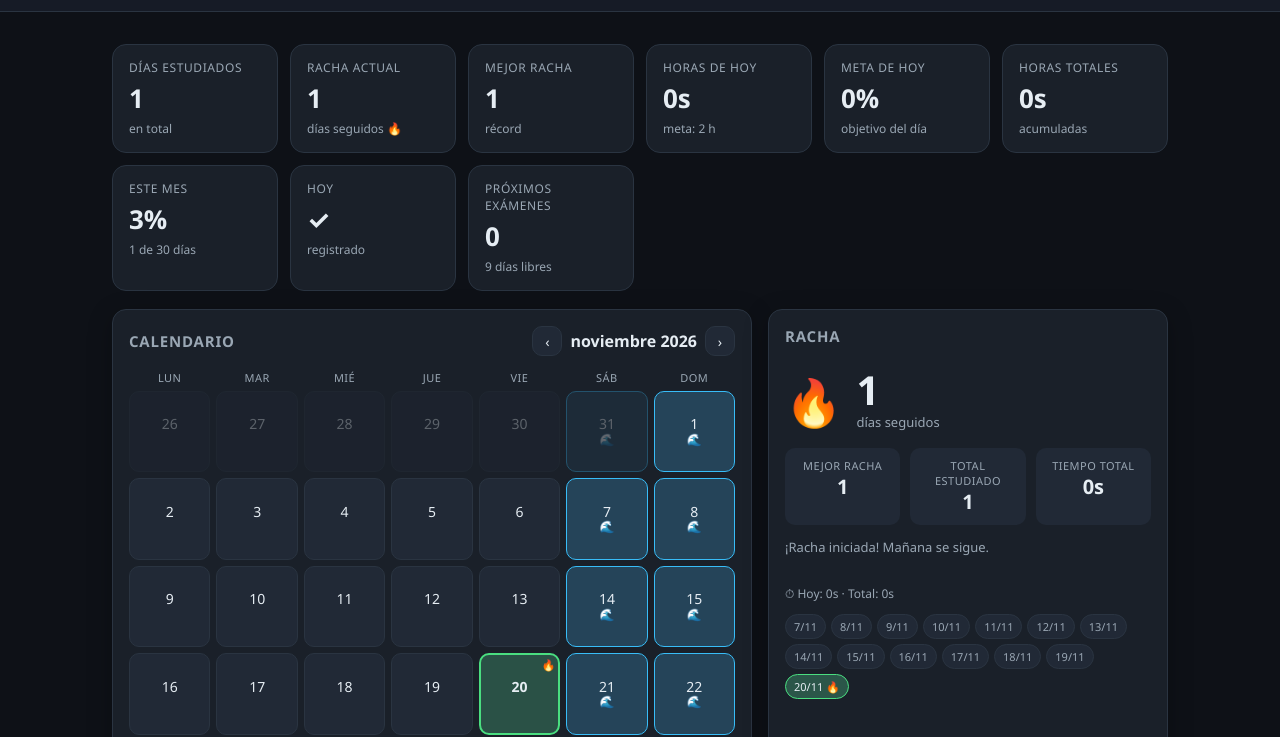
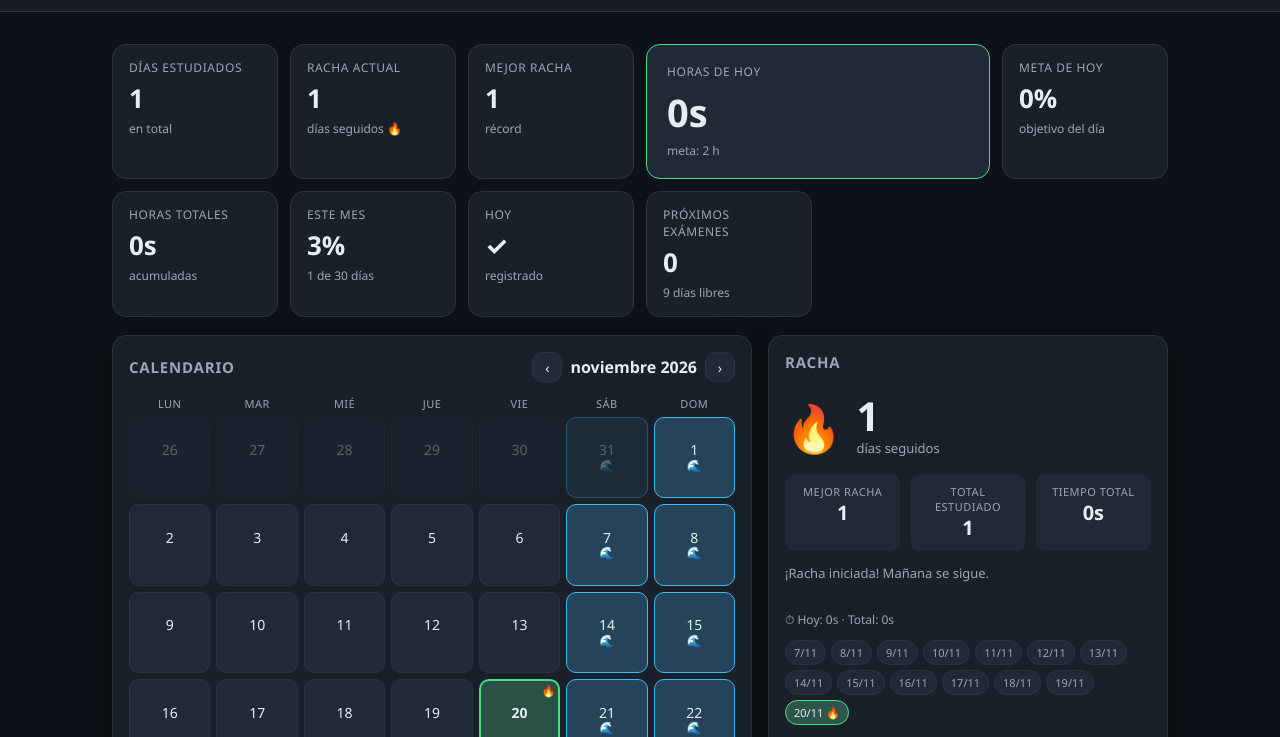
Before and after one commit to castromauro2000/PinistudioV1, a plain HTML site: page pinistudio.html in a window 1280 px wide. Shown: the part 63-800 px from the top of the page. Drawn offline with Linux system fonts and the light colour scheme.

Commit message:
feat: emphasize today's study time card

```diff
--- a/app.js
+++ b/app.js
@@ -920,7 +920,7 @@ function renderStats() {
     { t: 'Días estudiados', v: total, s: 'en total' },
     { t: 'Racha actual', v: rachaActual(), s: 'días seguidos 🔥' },
     { t: 'Mejor racha', v: mejorRacha(), s: 'récord' },
-    { t: 'Horas de hoy', v: formatoHoras(horasHoy), s: metaHoy.meta ? `meta: ${metaHoy.meta} h` : 'con la app abierta' },
+    { t: 'Horas de hoy', v: formatoHoras(horasHoy), s: metaHoy.meta ? `meta: ${metaHoy.meta} h` : 'con la app abierta', destacada: true },
     { t: 'Meta de hoy', v: metaHoy.meta ? metaHoy.pct + '%' : '—', s: metaHoy.meta ? (metaHoy.cumplida ? 'cumplida 🎉' : 'objetivo del día') : 'sin meta' },
     { t: 'Horas totales', v: formatoHoras(horasTotales), s: 'acumuladas' },
     { t: 'Este mes', v: pct + '%', s: `${delMes} de ${diasDelMes} días` },
@@ -929,7 +929,7 @@ function renderStats() {
   ];
 
   document.getElementById('stats').innerHTML = stats.map(s =>
-    `<div class="stat"><span>${s.t}</span><strong>${s.v}</strong><small>${s.s}</small></div>`
+    `<div class="stat${s.destacada ? ' stat-destacada' : ''}"><span>${s.t}</span><strong>${s.v}</strong><small>${s.s}</small></div>`
   ).join('');
 }
 
--- a/pinistudio.html
+++ b/pinistudio.html
@@ -185,6 +185,16 @@ body {
 .stat strong { font-size: 26px; display: block; margin-top: 4px; }
 .stat small { color: var(--texto-2); font-size: 12px; }
 
+/* La tarjeta de tiempo de hoy es la protagonista: ocupa el doble
+   de ancho y el número se lee de un vistazo. */
+.stat-destacada {
+  grid-column: span 2;
+  padding: 18px 20px;
+  background: var(--panel-2);
+  border-color: var(--acento);
+}
+.stat-destacada strong { font-size: 38px; margin-top: 6px; }
+
 /* ---------------- Calendario ---------------- */
 .dias-semana {
   display: grid;
@@ -732,6 +742,9 @@ body.celebracion .barra-meta > div { background: linear-gradient(90deg, var(--ac
   .stat span { font-size: 10px; }
   .stat strong { font-size: 20px; }
   .stat small { font-size: 10px; }
+  /* En el celu no hay grilla: solo más ancho en el scroll horizontal */
+  .stat-destacada { grid-column: auto; min-width: 182px; padding: 12px 14px; }
+  .stat-destacada strong { font-size: 30px; }
 
   .panel { padding: 12px; border-radius: 12px; }
   .panel-head { margin-bottom: 11px; }
@@ -2135,7 +2148,7 @@ function renderStats() {
     { t: 'Días estudiados', v: total, s: 'en total' },
     { t: 'Racha actual', v: rachaActual(), s: 'días seguidos 🔥' },
     { t: 'Mejor racha', v: mejorRacha(), s: 'récord' },
-    { t: 'Horas de hoy', v: formatoHoras(horasHoy), s: metaHoy.meta ? `meta: ${metaHoy.meta} h` : 'con la app abierta' },
+    { t: 'Horas de hoy', v: formatoHoras(horasHoy), s: metaHoy.meta ? `meta: ${metaHoy.meta} h` : 'con la app abierta', destacada: true },
     { t: 'Meta de hoy', v: metaHoy.meta ? metaHoy.pct + '%' : '—', s: metaHoy.meta ? (metaHoy.cumplida ? 'cumplida 🎉' : 'objetivo del día') : 'sin meta' },
     { t: 'Horas totales', v: formatoHoras(horasTotales), s: 'acumuladas' },
     { t: 'Este mes', v: pct + '%', s: `${delMes} de ${diasDelMes} días` },
@@ -2144,7 +2157,7 @@ function renderStats() {
   ];
 
   document.getElementById('stats').innerHTML = stats.map(s =>
-    `<div class="stat"><span>${s.t}</span><strong>${s.v}</strong><small>${s.s}</small></div>`
+    `<div class="stat${s.destacada ? ' stat-destacada' : ''}"><span>${s.t}</span><strong>${s.v}</strong><small>${s.s}</small></div>`
   ).join('');
 }
 
--- a/publicar/app.js
+++ b/publicar/app.js
@@ -920,7 +920,7 @@ function renderStats() {
     { t: 'Días estudiados', v: total, s: 'en total' },
     { t: 'Racha actual', v: rachaActual(), s: 'días seguidos 🔥' },
     { t: 'Mejor racha', v: mejorRacha(), s: 'récord' },
-    { t: 'Horas de hoy', v: formatoHoras(horasHoy), s: metaHoy.meta ? `meta: ${metaHoy.meta} h` : 'con la app abierta' },
+    { t: 'Horas de hoy', v: formatoHoras(horasHoy), s: metaHoy.meta ? `meta: ${metaHoy.meta} h` : 'con la app abierta', destacada: true },
     { t: 'Meta de hoy', v: metaHoy.meta ? metaHoy.pct + '%' : '—', s: metaHoy.meta ? (metaHoy.cumplida ? 'cumplida 🎉' : 'objetivo del día') : 'sin meta' },
     { t: 'Horas totales', v: formatoHoras(horasTotales), s: 'acumuladas' },
     { t: 'Este mes', v: pct + '%', s: `${delMes} de ${diasDelMes} días` },
@@ -929,7 +929,7 @@ function renderStats() {
   ];
 
   document.getElementById('stats').innerHTML = stats.map(s =>
-    `<div class="stat"><span>${s.t}</span><strong>${s.v}</strong><small>${s.s}</small></div>`
+    `<div class="stat${s.destacada ? ' stat-destacada' : ''}"><span>${s.t}</span><strong>${s.v}</strong><small>${s.s}</small></div>`
   ).join('');
 }
 
--- a/publicar/styles.css
+++ b/publicar/styles.css
@@ -168,6 +168,16 @@ body {
 .stat span { display: block; font-size: 12px; color: var(--texto-2); text-transform: uppercase; letter-spacing: .6px; }
 .stat strong { font-size: 26px; display: block; margin-top: 4px; }
 .stat small { color: var(--texto-2); font-size: 12px; }
+
+/* La tarjeta de tiempo de hoy es la protagonista: ocupa el doble
+   de ancho y el número se lee de un vistazo. */
+.stat-destacada {
+  grid-column: span 2;
+  padding: 18px 20px;
+  background: var(--panel-2);
+  border-color: var(--acento);
+}
+.stat-destacada strong { font-size: 38px; margin-top: 6px; }
 
 /* ---------------- Calendario ---------------- */
 .dias-semana {
@@ -716,6 +726,9 @@ body.celebracion .barra-meta > div { background: linear-gradient(90deg, var(--ac
   .stat span { font-size: 10px; }
   .stat strong { font-size: 20px; }
   .stat small { font-size: 10px; }
+  /* En el celu no hay grilla: solo más ancho en el scroll horizontal */
+  .stat-destacada { grid-column: auto; min-width: 182px; padding: 12px 14px; }
+  .stat-destacada strong { font-size: 30px; }
 
   .panel { padding: 12px; border-radius: 12px; }
   .panel-head { margin-bottom: 11px; }
--- a/styles.css
+++ b/styles.css
@@ -168,6 +168,16 @@ body {
 .stat span { display: block; font-size: 12px; color: var(--texto-2); text-transform: uppercase; letter-spacing: .6px; }
 .stat strong { font-size: 26px; display: block; margin-top: 4px; }
 .stat small { color: var(--texto-2); font-size: 12px; }
+
+/* La tarjeta de tiempo de hoy es la protagonista: ocupa el doble
+   de ancho y el número se lee de un vistazo. */
+.stat-destacada {
+  grid-column: span 2;
+  padding: 18px 20px;
+  background: var(--panel-2);
+  border-color: var(--acento);
+}
+.stat-destacada strong { font-size: 38px; margin-top: 6px; }
 
 /* ---------------- Calendario ---------------- */
 .dias-semana {
@@ -716,6 +726,9 @@ body.celebracion .barra-meta > div { background: linear-gradient(90deg, var(--ac
   .stat span { font-size: 10px; }
   .stat strong { font-size: 20px; }
   .stat small { font-size: 10px; }
+  /* En el celu no hay grilla: solo más ancho en el scroll horizontal */
+  .stat-destacada { grid-column: auto; min-width: 182px; padding: 12px 14px; }
+  .stat-destacada strong { font-size: 30px; }
 
   .panel { padding: 12px; border-radius: 12px; }
   .panel-head { margin-bottom: 11px; }
```
